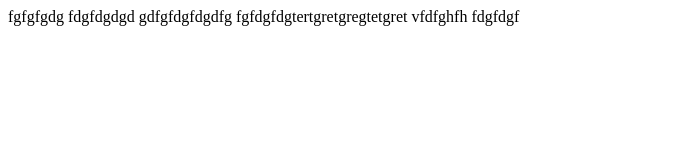
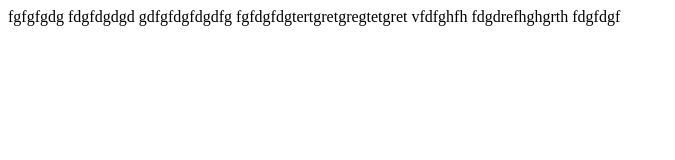
Before and after one commit to alex-ber-dev/2-project, a plain HTML site: page index.html in a window 1280 px wide. Shown: the whole page, without its empty margins (0-675 px from the left). Drawn offline with Linux system fonts and the light colour scheme.

Commit message:
rewrtwer

```diff
--- a/index.html
+++ b/index.html
@@ -11,7 +11,7 @@
     gdfgfdgfdgdfg
     fgfdgfdgtertgretgregtetgret
     vfdfghfh
-
+    fdgdrefhghgrth
     fdgfdgf
 </body>
 </html>
```
